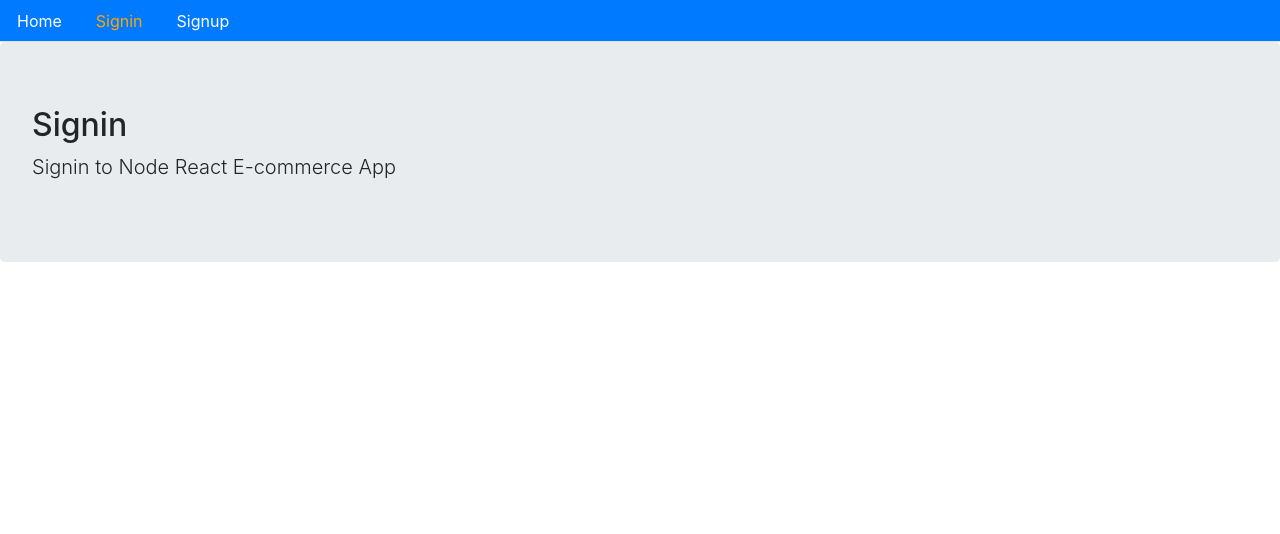
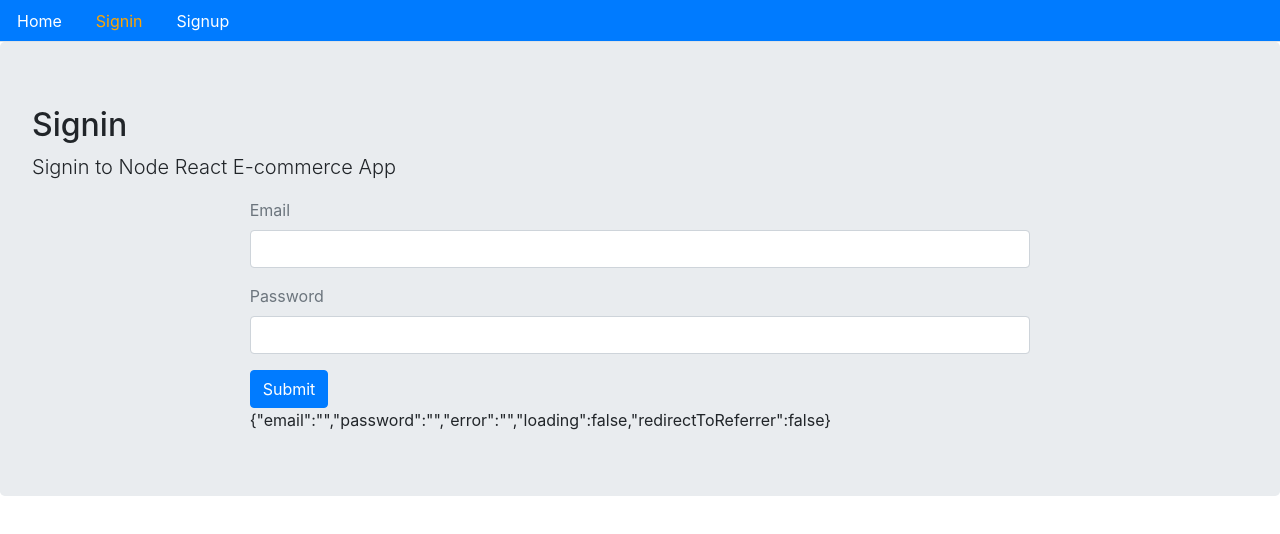
Before and after one commit to kaollie74/ecommerce, a React (Create React App) app: page /signin in a window 1280 px wide. Shown: the top 534 px of the page. Built offline with nearby package versions, Linux system fonts and the light colour scheme.

Commit message:
made changes to Sigin component

```diff
--- a/src/User/Signin.js
+++ b/src/User/Signin.js
@@ -1,13 +1,130 @@
-import React from 'react'
+import React, { useState } from 'react'
+import { Redirect } from "react-router-dom";
 import Layout from '../core/Layout';
-
-const Signin = () => (
-
-  <Layout title="Signin" description=" Signin to Node React E-commerce App">
-
-  </Layout>
+import { signin } from "../auth/index";
+import { set } from 'mongoose';
 
 
-)
+// functional component
+const Signin = () => {
+
+  // state
+  const [values, setValues] = useState({
+    email: '',
+    password: '',
+    error: '',
+    loading: false,
+    redirectToReferrer: false
+  })
+
+  const { email, password, loading, error, redirectToReferrer } = values;
+
+  // handles the informaton that is typed in the input box
+  // based on the parameters that are passed with the onChange method in signupForm() function.
+  const handleChange = (event, propsName) => {
+    console.log()
+    setValues({ ...values, error: false, [propsName]: event.target.value });
+  }
+
+
+  const clickSubmit = (event) => {
+
+    event.preventDefault(); // prevent browser from refreshing the page.
+    setValues({ ...values, error: false, loading: true});
+    // signUp function will passed the state values as it arguments.
+    signin( email, password)
+      .then(response => {
+        console.log(response.data)
+        //console.log(response.data.errors)
+        if (response.data.errors) {
+          setValues({
+            ...values,
+            error: response.data.errors,
+            loading: false,
+            redirectToReferrer: false
+          })
+        } else {
+          setValues({
+            ...values,
+            loading: false,
+            redirectToReferrer: true,
+          })
+        }
+      })
+
+
+  } // end clickSubmit
+
+  // FUNCTIONS
+  const signinForm = () => {
+
+    return (
+
+      <form >
+
+        <div className="form-group">
+          <label className="text-muted"> Email </label>
+          <input
+            type="email"
+            className="form-control"
+            onChange={(event) => handleChange(event, 'email')}
+            value={email}
+          />
+        </div>
+
+        <div className="form-group">
+          <label className="text-muted"> Password </label>
+          <input
+            type="password"
+            className="form-control"
+            onChange={(event) => handleChange(event, 'password')}
+            value={password}
+          />
+        </div>
+
+        <button onClick={clickSubmit} className="btn btn-primary">Submit</button>
+
+      </form>
+    );
+
+  } // END signupForm
+
+  const showError = () => {
+    return (
+      <div className="alert alert-danger" style={{ display: error ? "" : 'none' }}>
+        {error}
+      </div>
+    )
+  }
+
+  // when user signs in, loading will change to true
+  // this will return a loading bar till data comes back from server.
+  const showLoading = () => {
+
+    return loading && (
+      <div className="alert alert-info">
+        <h2>Loading...</h2>
+      </div>
+    )
+  }
+
+  // if redirectToReferres is true,
+  // send user to Home page.
+  const redirectUser = () => {
+    if(redirectToReferrer) {
+      return <Redirect to="/" />
+    }
+  }
+
+  return (
+    <Layout title="Signin" description="Signin to Node React E-commerce App" className="container col-md-8 offset-md-2">
+      {showLoading()}
+      {showError()}
+      {signinForm()}
+      {redirectUser()}
+      {JSON.stringify(values)}
+    </Layout>
+  )
+}
 
 export default Signin;
--- a/src/auth/index.js
+++ b/src/auth/index.js
@@ -25,3 +25,28 @@ export const signUp = (name, email, password) => {
     })// end catch
 
 } // END signUp
+
+export const signin = (email, password) => {
+
+  //console.log("in signin: ", name, email, password);
+
+  // newObject will be set to server
+  let newObject = {
+    email: email,
+    password: password
+  }
+
+  // send Axios.post to server to sign new user up
+  return Axios.post('/api/signin', newObject)
+
+    .then(response => {
+      console.log(response)
+      return response
+    })// end then
+    .catch(error => {
+      console.log(error);
+      return error
+
+    })// end catch
+
+} // END signUp
```
Also changed, not shown: 1 other file (tests, documents, lock files or other folders).
